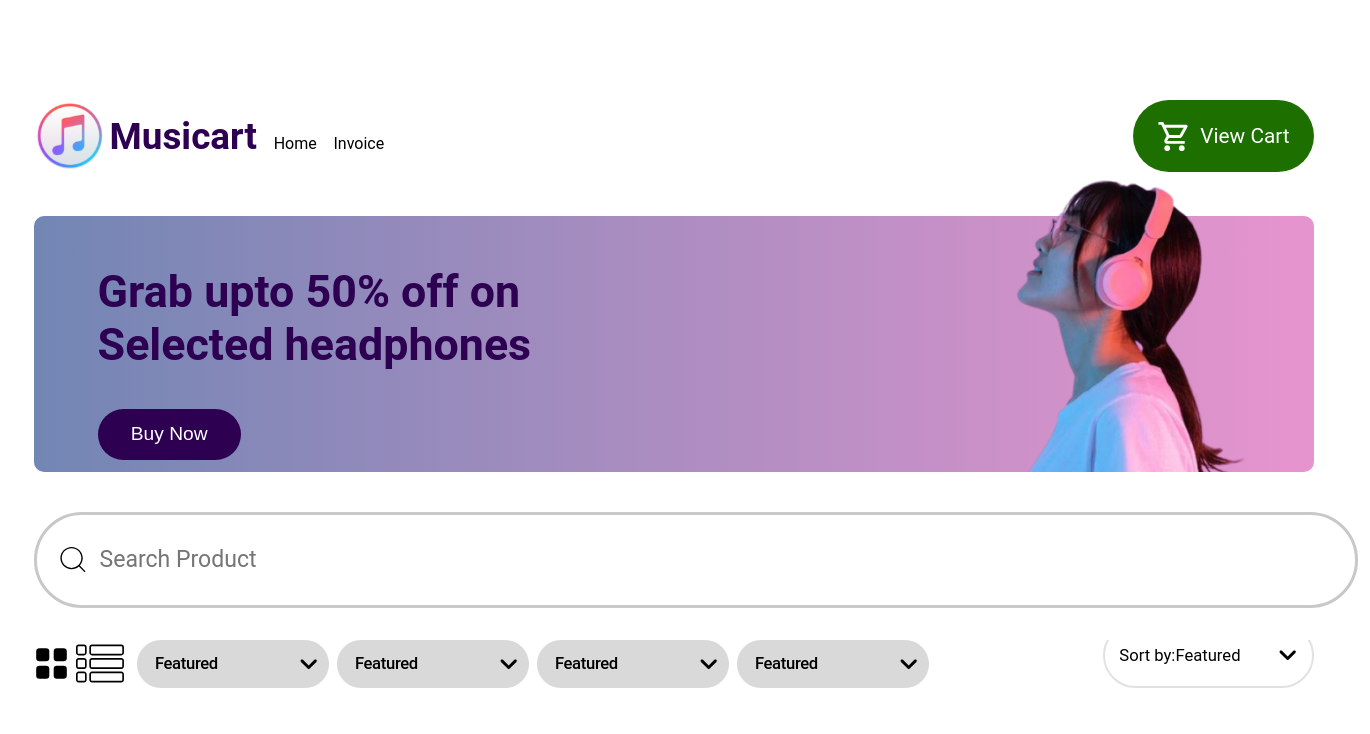
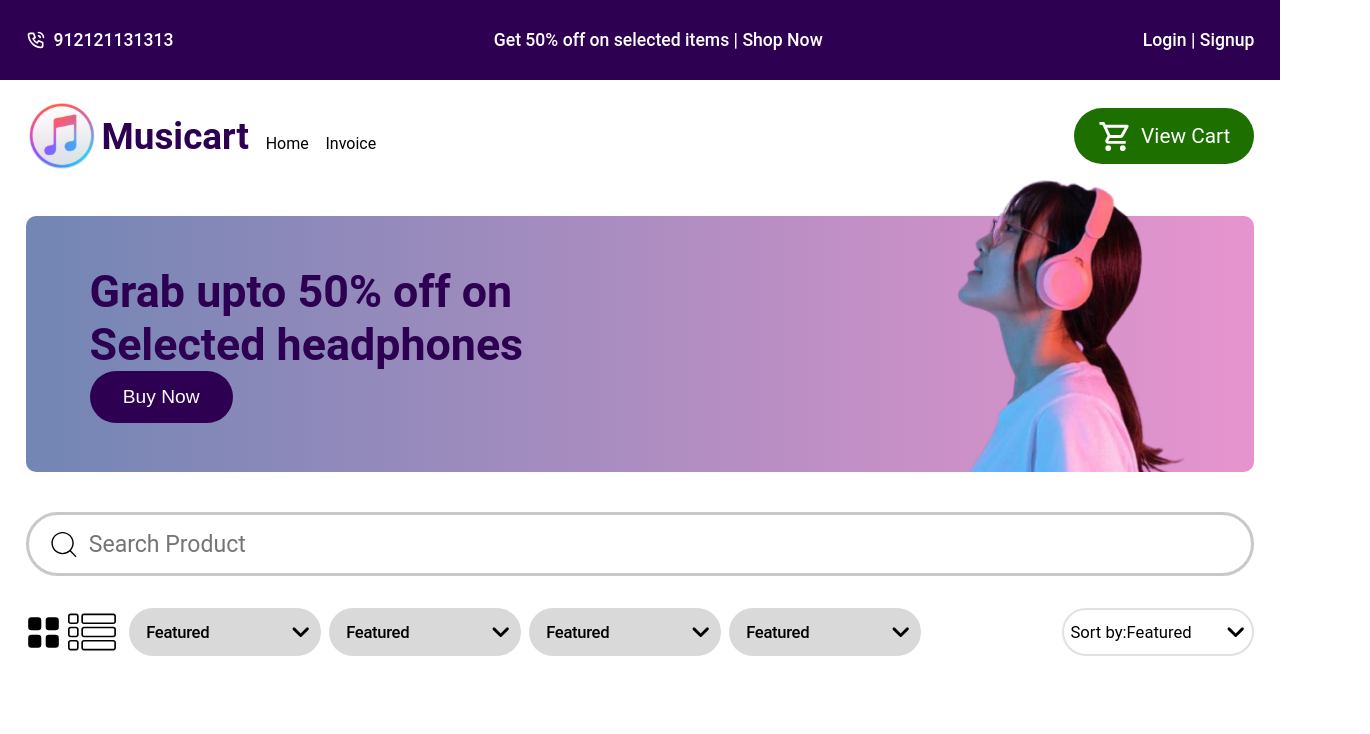
Before and after one commit to Ubais88/music-art_Frontend, a React (Create React App) app: page / in a window 1280 px wide. Shown: the top 734 px of the page, 1370 px wide, since content can reach past the window. Built offline with nearby package versions, Linux system fonts and the light colour scheme.

Commit message:
navbar added added

```diff
--- /dev/null
+++ b/src/components/navbar/Navbar.js
@@ -0,0 +1,30 @@
+import React, { useState } from "react";
+import styles from "./Navbar.module.css";
+import { TbPhoneCall } from "react-icons/tb";
+
+const Navbar = () => {
+  const [login, setLogin] = useState(false);
+  return (
+    <header className={styles.header}>
+      <div className={styles.contactInfo}>
+        <TbPhoneCall size={20}/>
+        <span>912121131313</span>
+      </div>
+      <div className={styles.promotion}>
+        <span>Get 50% off on selected items | Shop Now</span>
+      </div>
+      <div className={styles.auth}>
+        {login ? (
+          <button className={styles.logoutButton}>Logout</button>
+        ) : (
+          <>
+            <a className={styles.authLink}>Login</a> |{" "}
+            <a className={styles.authLink}>Signup</a>
+          </>
+        )}
+      </div>
+    </header>
+  );
+};
+
+export default Navbar;
--- /dev/null
+++ b/src/components/navbar/Navbar.module.css
@@ -0,0 +1,40 @@
+*{
+    margin: 0;
+    padding: 0;
+    box-sizing: border-box;
+}
+
+.header {
+    width: 100vw;
+    height: 10vh;
+    display: flex;
+    justify-content: space-between;
+    align-items: center;
+    background-color: #2E0052;
+    font-family: Roboto;
+    font-size: 1.1rem;
+    font-weight: 500;
+    color: #fff;
+    padding: 0 2vw;
+    position: absolute;
+    top: 0;
+}
+
+.contactInfo {
+    display: flex;
+    align-items: center;
+    gap: 1vh;
+}
+
+.logoutButton{
+    border: none;
+    background-color: transparent;
+    color: #fff;
+    font-size: 1.3rem;
+    cursor: pointer;
+}
+
+.authLink{
+    text-decoration: none;
+    color: #fff;
+}
--- a/src/pages/dashboard/Dashboard.js
+++ b/src/pages/dashboard/Dashboard.js
@@ -9,6 +9,7 @@ import imgCart from "../../assets/imgCart.svg";
 import { MdOutlineShoppingCart } from "react-icons/md";
 import { useEffect, useState } from "react";
 import products from "../../products.json";
+import Navbar from "../../components/navbar/Navbar";
 
 const Dashboard = () => {
   const [view, setView] = useState("grid");
@@ -22,6 +23,9 @@ const Dashboard = () => {
 
   return (
     <>
+    <div className={styles.navbar}>
+        <Navbar />
+      </div>
       <div className={styles.dashboardContainer}>
         <section className={styles.headerSection}>
           <div className={styles.logoWrapper}>
```
